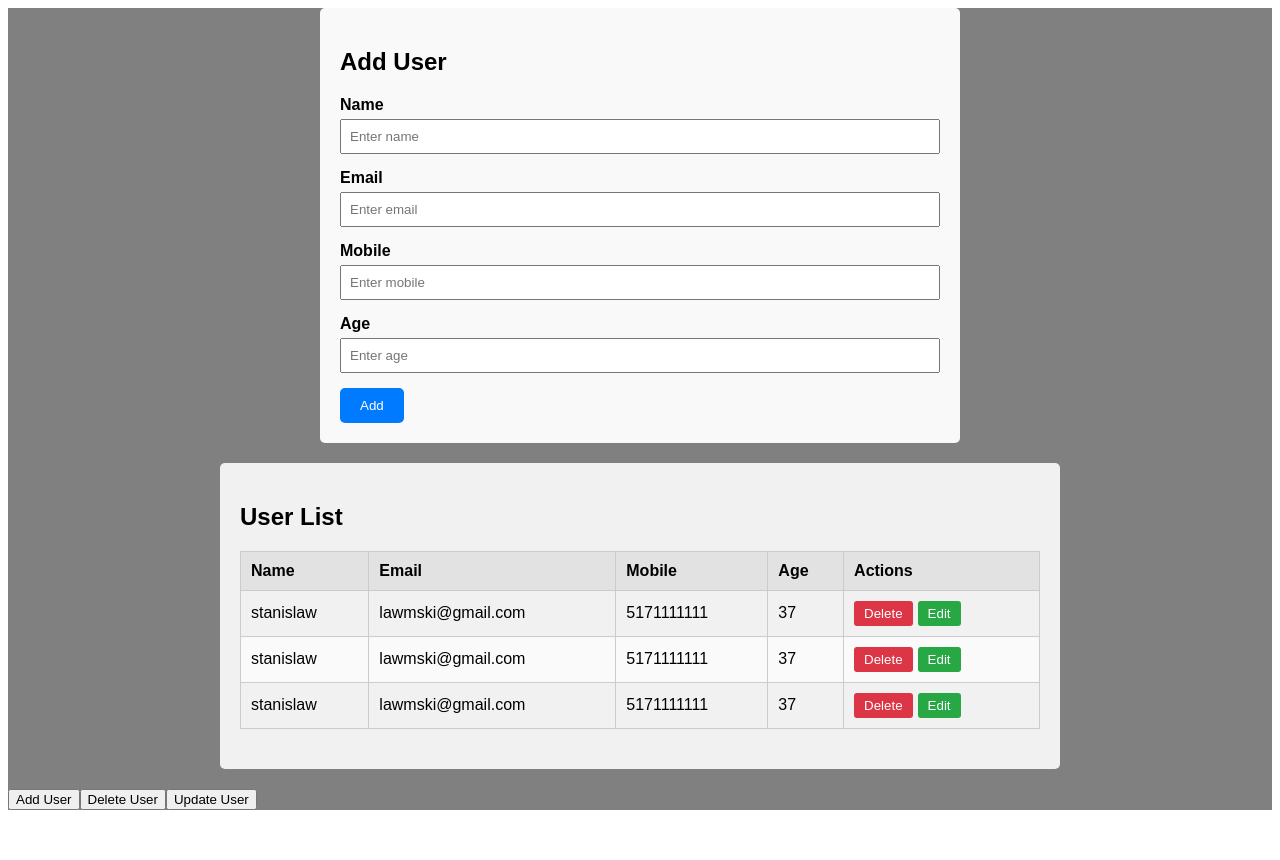
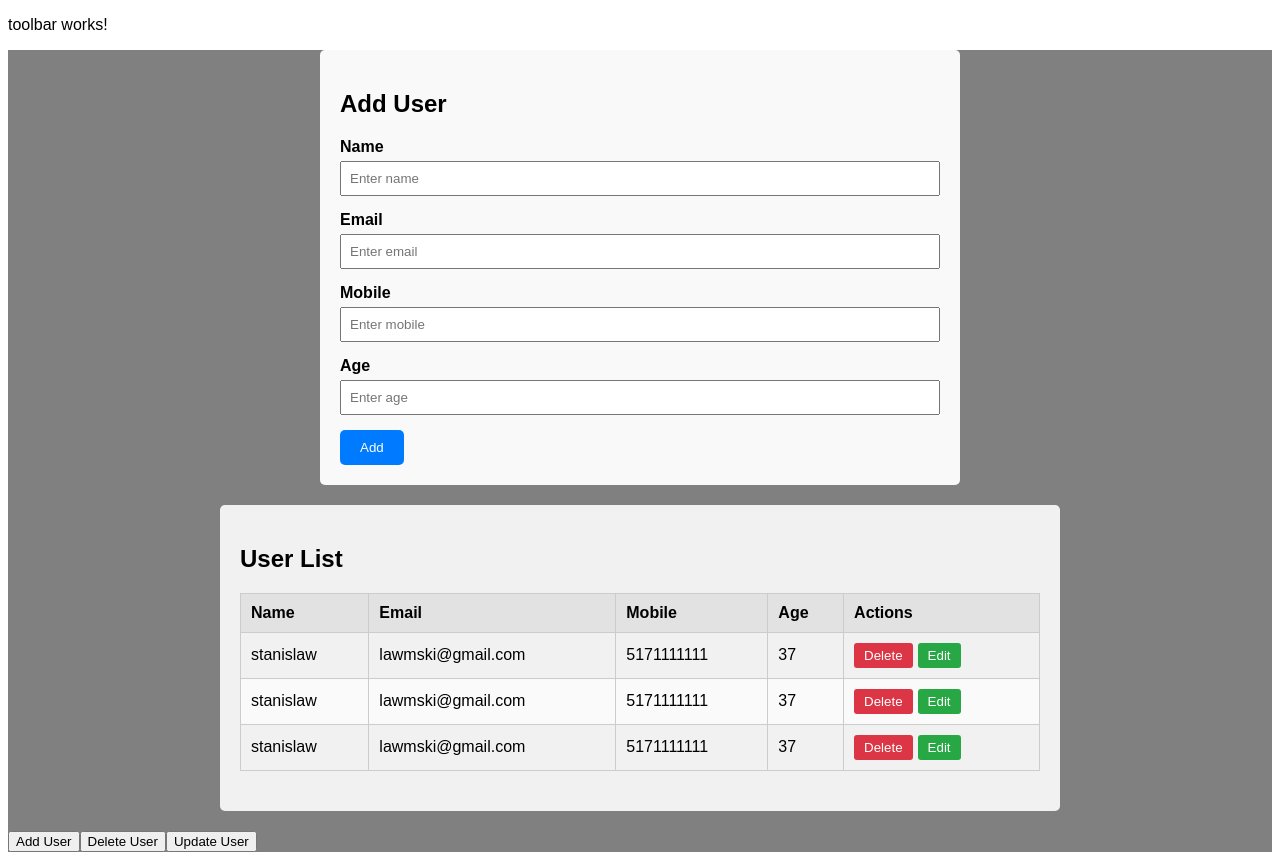
Before and after one commit to gitlaws/rest-hub, an Angular app: page / in a window 1280 px wide. Before the commit the page ends 818 px from the top, so only its background shows below. Built offline with nearby package versions, Linux system fonts and the light colour scheme; data requests are answered from the project's data file.

Commit message:
chore: Update background color in app.component.scss and user-management.component.scss

```diff
--- a/src/app/app.component.html
+++ b/src/app/app.component.html
@@ -1,2 +1,3 @@
+<app-toolbar></app-toolbar>
 <app-user-management></app-user-management>
 <!-- <app-user-list></app-user-list> -->
--- a/src/app/app.component.scss
+++ b/src/app/app.component.scss
@@ -8,4 +8,5 @@
 
 body {
   // background-color: #000000;
+  background-color: #f9f9f9;
 }
--- a/src/app/app.component.ts
+++ b/src/app/app.component.ts
@@ -3,15 +3,19 @@ import { RouterOutlet } from '@angular/router';
 import { UserManagementComponent } from './features/components/user-management/user-management.component';
 import { UserListComponent } from './features/components/user-list/user-list.component';
 import { UserFormComponent } from './features/components/user-form/user-form.component';
+import { ToolbarComponent } from './features/components/toolbar/toolbar.component';
+import { CommonModule } from '@angular/common';
 
 @Component({
   selector: 'app-root',
   standalone: true,
   imports: [
+    CommonModule,
     RouterOutlet,
     UserManagementComponent,
     UserListComponent,
     UserFormComponent,
+    ToolbarComponent,
   ],
   templateUrl: './app.component.html',
   styleUrl: './app.component.scss',
--- /dev/null
+++ b/src/app/features/components/toolbar/toolbar.component.html
@@ -0,0 +1 @@
+<p>toolbar works!</p>
```
Also changed, not shown: src/app/features/components/toolbar/toolbar.component.ts (added, +12 -0 lines), src/app/features/components/toolbar/toolbar.component.scss (added), 1 other file (tests, documents, lock files or other folders).
